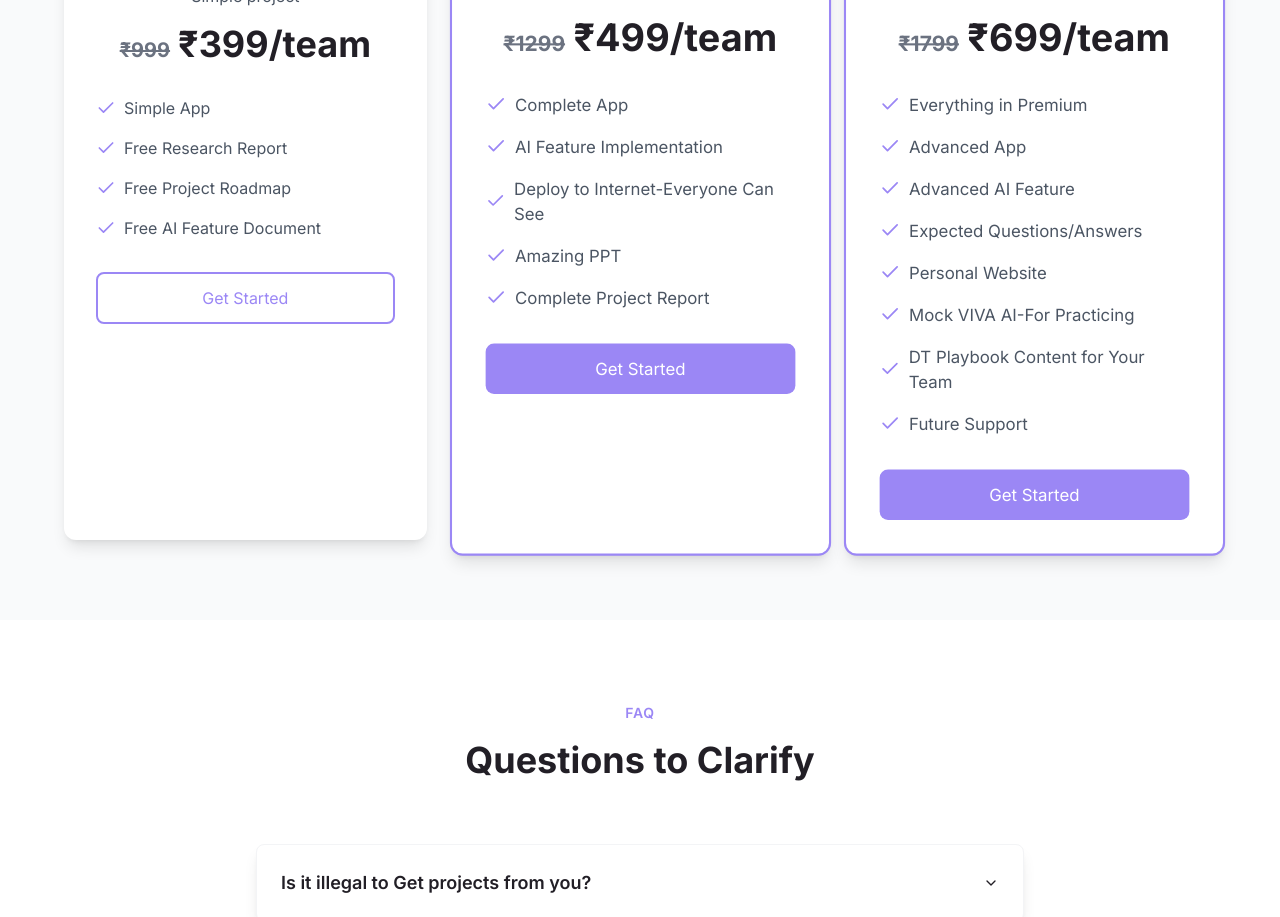
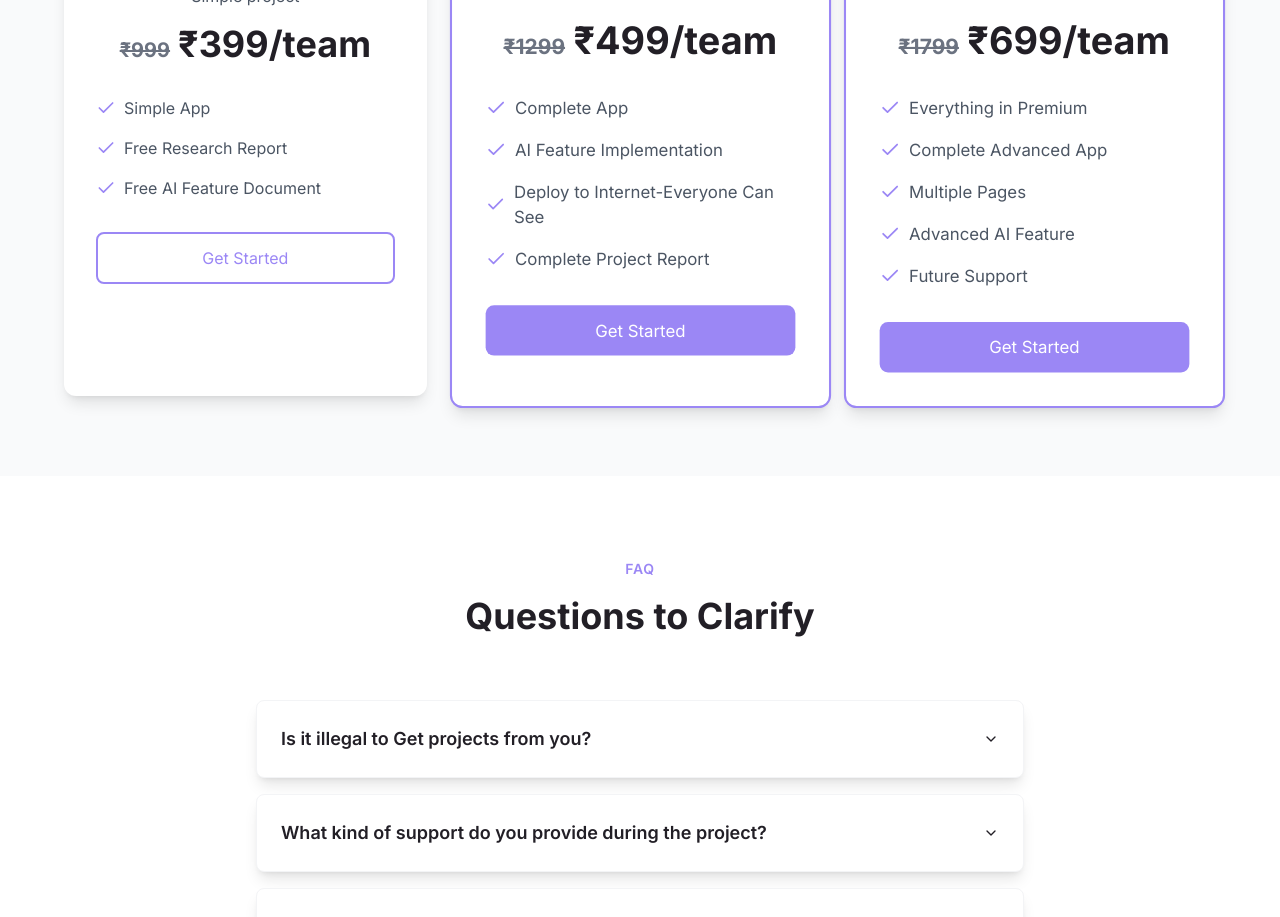
Before and after one commit to Bharanikumar00/sns-project-hub, a React (Vite) app: page / in a window 1280 px wide. Shown: the part 2300-3217 px from the top of the page. Built offline with nearby package versions, Linux system fonts and the light colour scheme.

Commit message:
Update PricingSection.tsx

```diff
--- a/src/components/PricingSection.tsx
+++ b/src/components/PricingSection.tsx
@@ -44,7 +44,7 @@ const PricingSection = () => {
     discountedPrice: "₹399/team",
     // Changed
     description: "Simple project",
-    features: ["Simple App", "Free Research Report", "Free Project Roadmap", "Free AI Feature Document"]
+    features: ["Simple App", "Free Research Report", "Free AI Feature Document"]
   }, {
     name: "Premium",
     originalPrice: "₹1299",
@@ -52,7 +52,7 @@ const PricingSection = () => {
     discountedPrice: "₹499/team",
     // Changed
     description: "Most popular choice",
-    features: ["Complete App", "AI Feature Implementation", "Deploy to Internet-Everyone Can See", "Amazing PPT", "Complete Project Report"]
+    features: ["Complete App", "AI Feature Implementation", "Deploy to Internet-Everyone Can See", "Complete Project Report"]
   }, {
     name: "Elite",
     originalPrice: "₹1799",
@@ -60,7 +60,7 @@ const PricingSection = () => {
     discountedPrice: "₹699/team",
     // Changed
     description: "For Outstanding Projects",
-    features: ["Everything in Premium", "Advanced App", "Advanced AI Feature", "Expected Questions/Answers", "Personal Website", "Mock VIVA AI-For Practicing", "DT Playbook Content for Your Team", "Future Support"]
+    features: ["Everything in Premium", "Complete Advanced App", "Multiple Pages", "Advanced AI Feature", "Future Support"]
   }];
   const formatTime = (num: number) => num.toString().padStart(2, '0');
   return <section id="pricing" className="py-20 bg-gray-50">
```
